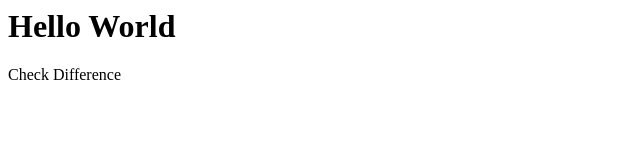
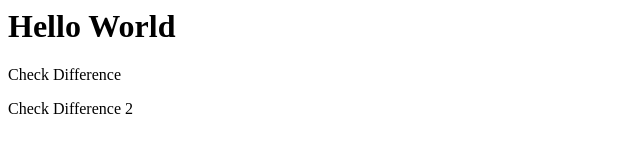
Before and after one commit to batulchikhly52/GitgithubPj, a plain HTML site: page index.html in a window 1280 px wide. Shown: the whole page, without its empty margins (0-640 px from the left). Drawn offline with Linux system fonts and the light colour scheme.

Commit message:
add new content look at it

```diff
--- a/index.html
+++ b/index.html
@@ -4,5 +4,6 @@
 	<body>
 		<h1>Hello World</h1>
 		<p>Check Difference</p>
+		<p>Check Difference 2</p>
 	</body>
 </html>
```
